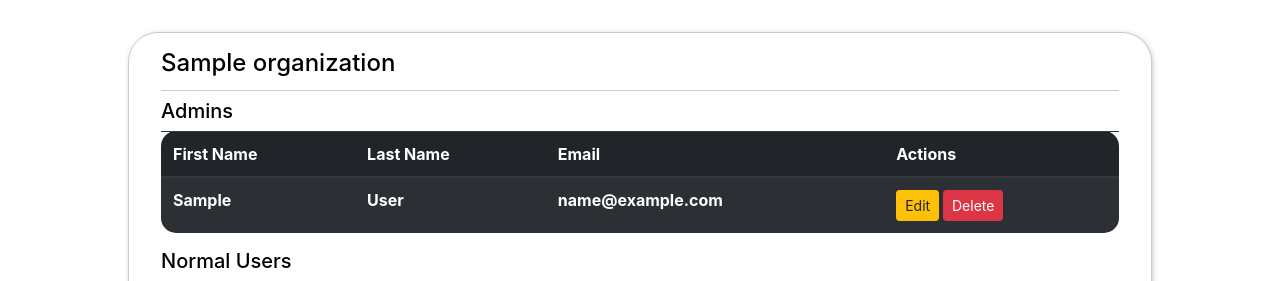
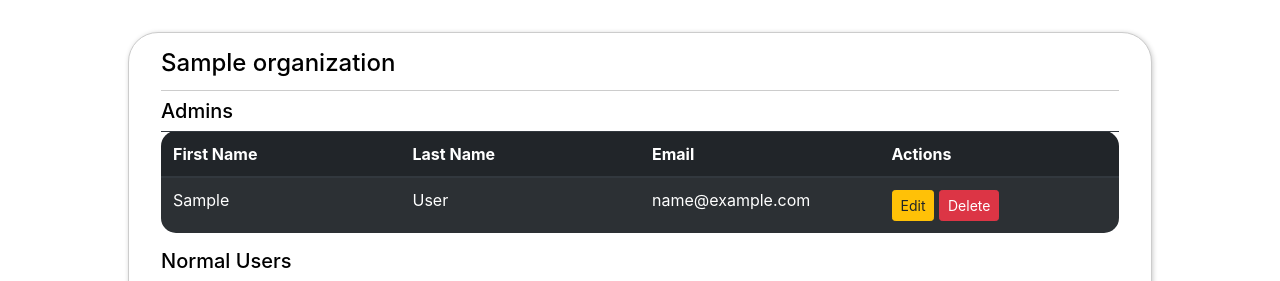
Before and after one commit to UF-CEN4914/firespotter, a Django app: page /organization/1/details in a window 1280 px wide. Shown: the part 56-337 px from the top of the page. Run offline with Django 3.2, Linux system fonts and the light colour scheme; a user stored in the database is signed in; tables that the repository leaves empty hold one stand-in row (values such as "Sample post"); lists and menus that the app fills with data are empty; some libraries are stand-ins or nearby versions.

Commit message:
Fix table

```diff
--- a/organizations/templates/details.html
+++ b/organizations/templates/details.html
@@ -19,14 +19,14 @@
         <tbody>
             {% for admin in admins %}
                 <tr>
-                    <th scope="col"> {{ admin.first_name }} </th>
-                    <th scope="col"> {{ admin.last_name }} </th>
-                    <th scope="col"> {{ admin.email }} </th>
+                    <td style="width: 25%" scope="col"> {{ admin.first_name }} </th>
+                    <td style="width: 25%" scope="col"> {{ admin.last_name }} </th>
+                    <td style="width: 25%" scope="col"> {{ admin.email }} </th>
                     {% if is_admin %}
-                        <th scope="col">
+                        <td scope="col">
                             <button class="btn btn-sm btn-warning"> Edit </button>
                             <button class="btn btn-sm btn-danger"> Delete </button>
-                        </th>
+                        </td>
                     {% endif %}
                 </tr>
             {% endfor %}
@@ -48,9 +48,9 @@
         <tbody>
             {% for user in users %}
                 <tr>
-                    <th scope="col"> {{ user.first_name }} </th>
-                    <th scope="col"> {{ user.last_name }} </th>
-                    <th scope="col"> {{ user.email }} </th>
+                    <td style="width: 20%" scope="col"> {{ user.first_name }} </th>
+                    <td style="width: 20%" scope="col"> {{ user.last_name }} </th>
+                    <td style="width: 20%" scope="col"> {{ user.email }} </th>
 
                     {% if is_admin %}
                         <th scope="col">
```
